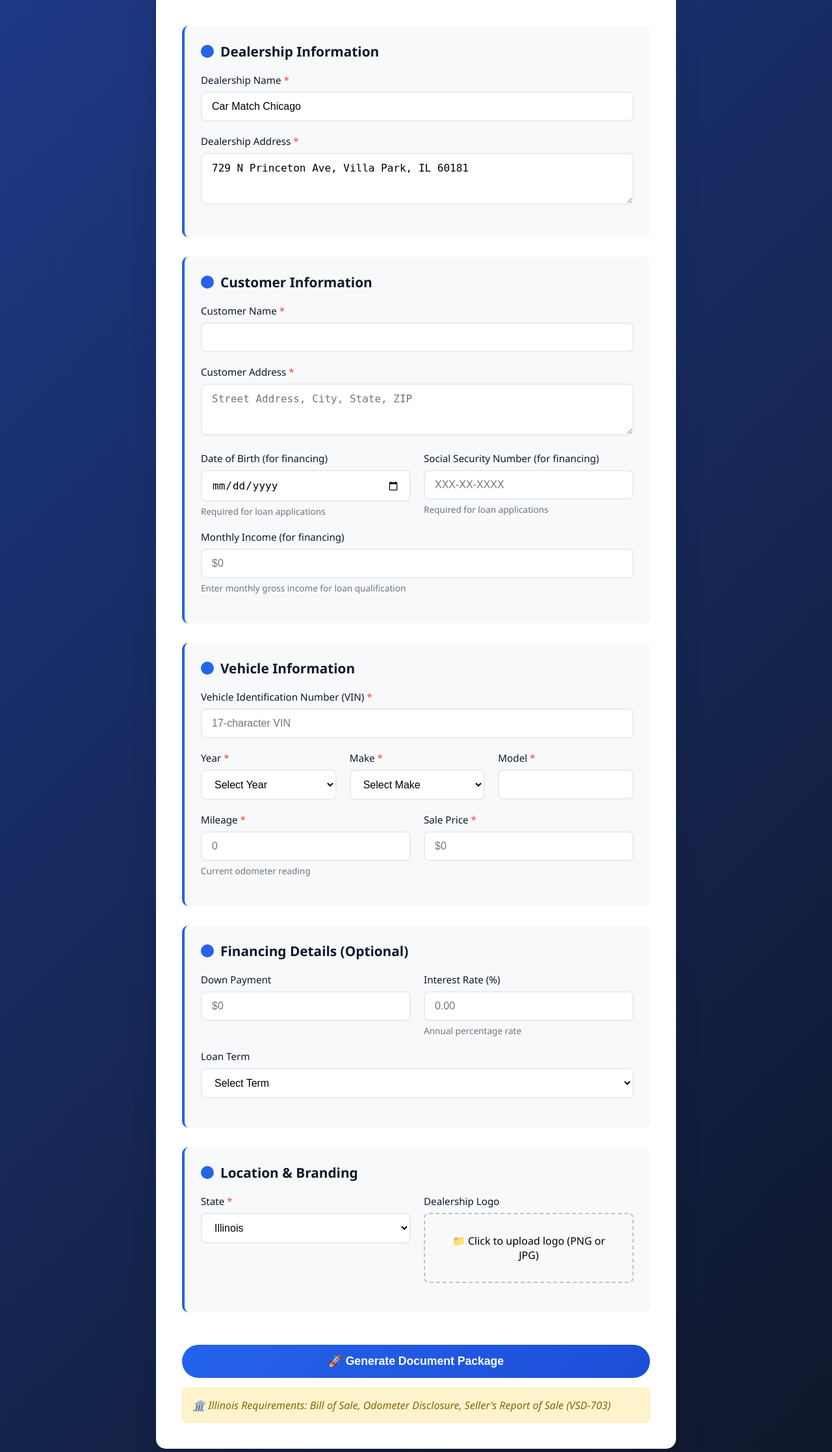
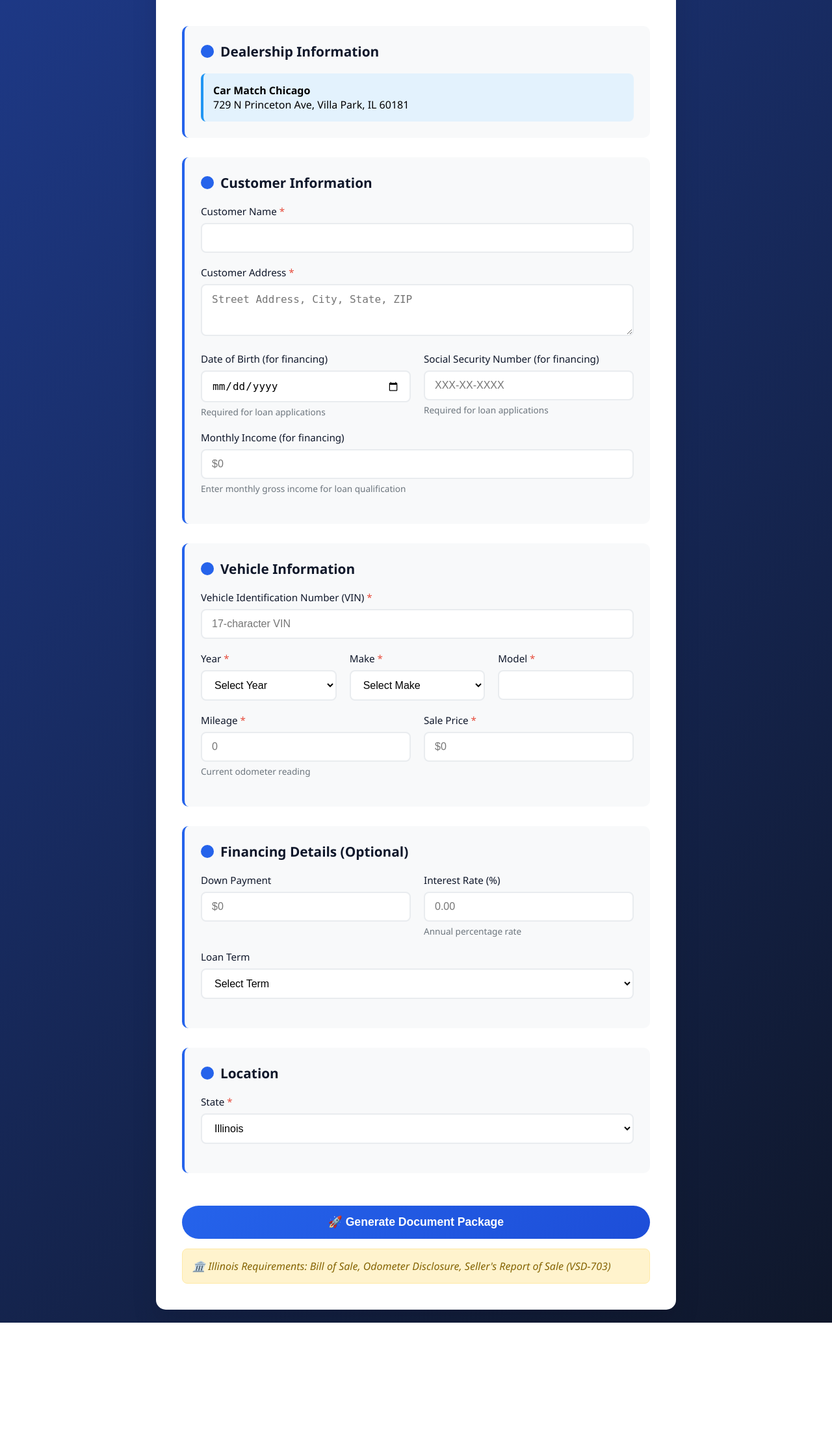
Before and after one commit to fpresta0607/DealerDocs, a Flask app: page / in a window 1280 px wide. Shown: the part 173-2407 px from the top of the page at 65% size. After the commit the page ends 2208 px from the top, so only its background shows below. Run offline with Flask 3, Linux system fonts and the light colour scheme.

Commit message:
Assistant checkpoint: Remove logo upload and simplify dealership fields
Assistant generated file changes:
- templates/index.html: Remove logo upload field and simplify dealership section, Remove logo upload section from Location & Branding, Remove updateFileName function

---

User prompt:

You do not need dealership logo upload or have fields for delearship input

Replit-Commit-Author: Assistant
Replit-Commit-Session-Id: 5d2d302d-f54f-4156-9e21-dcb2666ae238

```diff
--- a/templates/index.html
+++ b/templates/index.html
@@ -208,14 +208,12 @@
 
                 <div class="form-section">
                     <div class="section-title">Dealership Information</div>
-                    <div class="form-group">
-                        <label for="seller">Dealership Name <span class="required">*</span></label>
-                        <input type="text" id="seller" name="seller" required value="Car Match Chicago">
+                    <div style="background: #e3f2fd; padding: 15px; border-radius: 8px; border-left: 4px solid #2196f3;">
+                        <strong>Car Match Chicago</strong><br>
+                        729 N Princeton Ave, Villa Park, IL 60181
                     </div>
-                    <div class="form-group">
-                        <label for="seller_address">Dealership Address <span class="required">*</span></label>
-                        <textarea id="seller_address" name="seller_address" required placeholder="Street Address, City, State, ZIP">729 N Princeton Ave, Villa Park, IL 60181</textarea>
-                    </div>
+                    <input type="hidden" name="seller" value="Car Match Chicago">
+                    <input type="hidden" name="seller_address" value="729 N Princeton Ave, Villa Park, IL 60181">
                 </div>
 
                 <div class="form-section">
@@ -341,8 +339,7 @@
                 </div>
 
                 <div class="form-section">
-                    <div class="section-title">Location & Branding</div>
-                    <div class="form-row">
+                    <div class="section-title">Location</div>
                     <div class="form-group">
                         <label for="state">State <span class="required">*</span></label>
                         <select id="state" name="state" onchange="showRequirements()" required>
@@ -357,14 +354,6 @@
                             <option value="GA">Georgia</option>
                             <option value="NC">North Carolina</option>
                         </select>
-                        </div>
-                        <div class="form-group">
-                            <label for="logo">Dealership Logo</label>
-                            <div class="file-input" onclick="document.getElementById('logo').click()">
-                                <input type="file" id="logo" name="logo" accept="image/png, image/jpeg" style="display: none;" onchange="updateFileName(this)">
-                                <div id="file-text">📁 Click to upload logo (PNG or JPG)</div>
-                            </div>
-                        </div>
                     </div>
                 </div>
 
@@ -433,14 +422,7 @@
             this.value = this.value.toUpperCase().replace(/[^A-Z0-9]/g, '');
         });
 
-        function updateFileName(input) {
-            const fileText = document.getElementById('file-text');
-            if (input.files.length > 0) {
-                fileText.textContent = '✅ ' + input.files[0].name;
-            } else {
-                fileText.textContent = '📁 Click to upload logo (PNG or JPG)';
-            }
-        }
+
 
         function showRequirements() {
             const state = document.getElementById('state').value;
```
Lines whose indentation alone changed are shown as unchanged.
